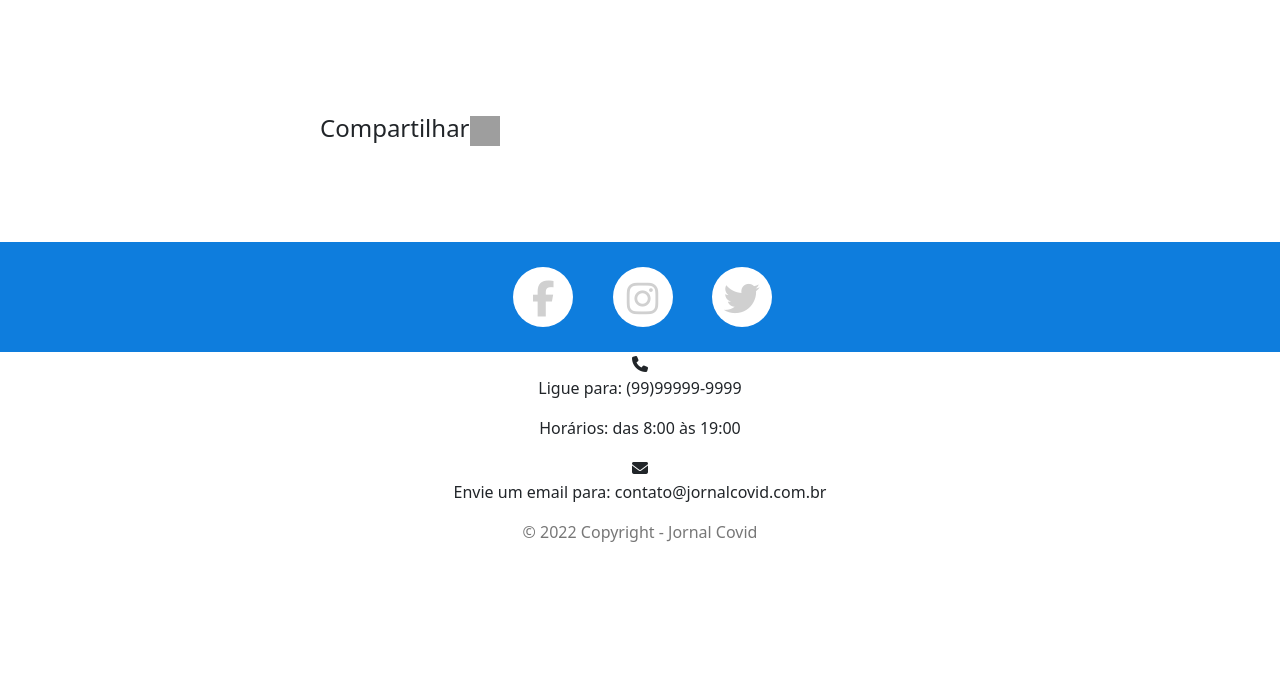
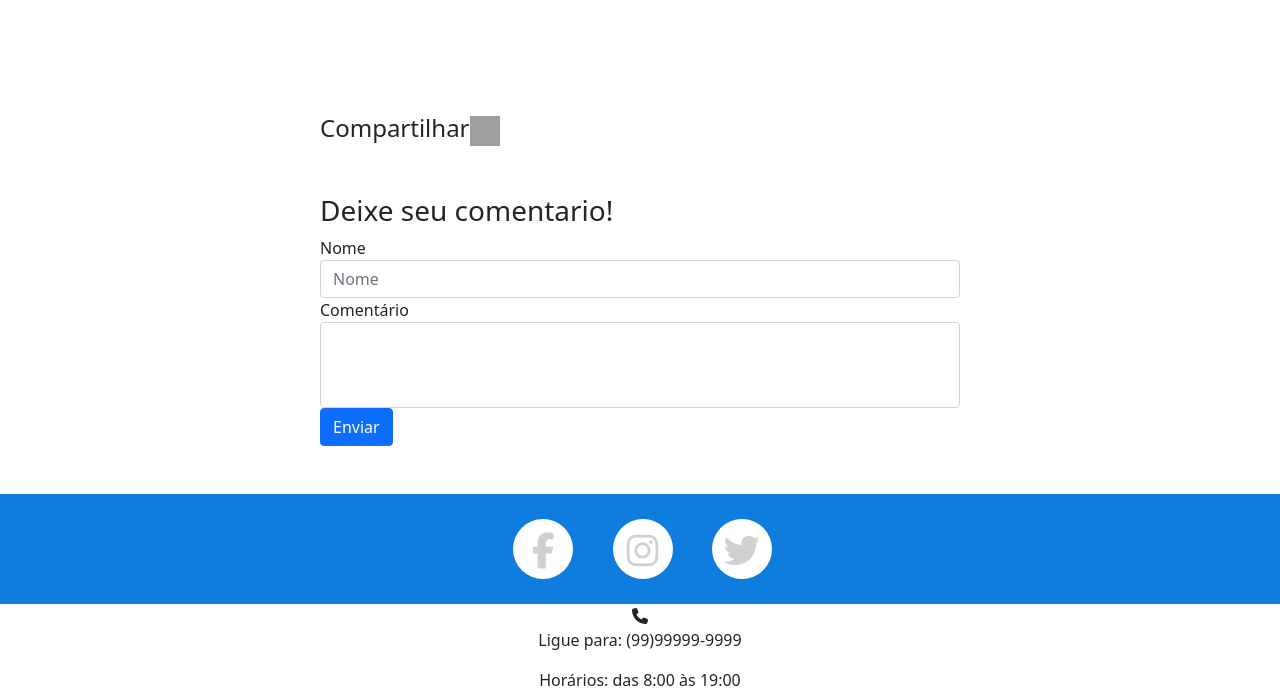
Before and after one commit to allystor/Covid-jornal, a Flask app: template application/view/templates/Noticia.html in a window 1280 px wide. Shown: the part 138-828 px from the top of the page. Before the commit the page ends 680 px from the top, so only its background shows below. Run offline with Flask 2, Linux system fonts and the light colour scheme; the template is opened without the code that fills it, so the values that code supplies are empty; some libraries are stand-ins or nearby versions; grey boxes are pictures that could not be loaded.

Commit message:
adiconando comentários

```diff
--- a/application/model/dao/__init__.py
+++ b/application/model/dao/__init__.py
@@ -0,0 +1,3 @@
+from application.model.dao.comentario_dao import ComentarioDAO
+
+ComentarioDAO = ComentarioDAO()
--- a/application/view/templates/Noticia.html
+++ b/application/view/templates/Noticia.html
@@ -41,9 +41,7 @@
         {% for bandeira in bandeiras_list %}
         <div class="dropdown mt-3">
         <img style="width: 25px" src="{{bandeira.get_bandeira()}}">
-          <a href="{{url_for('Estado', id=bandeira.get_id())}}"class="btn btn-primary">
-            {{bandeira.get_titulo()}}
-          </a>
+          <a href="{{url_for('Estado', id=bandeira.get_id())}}"class="btn btn-primary">{{bandeira.get_titulo()}}</a>
         </div>
         {% endfor %}
       </div>
@@ -59,6 +57,33 @@
                     <p class="font-weight-bold fs-4">{{noticias.get_conteudo()}}</p>
                     <p class="font-weight-bold fs-4 my-5"> Compartilhar<a href="#"><img src="/static/img/share.svg" height="30" width="30" class="m-left"></a></p>
                 </div>
+            </div>
+            <div class="comentario">
+                <h3>Deixe seu comentario!</h3>
+                <form action="{{url_for('comentarios')}}" method="POST">
+                    <div class="form-group">
+                        <label for="exampleFormControlInput1">Nome</label>
+                        <input type="text" class="form-control" id="exampleFormControlInput1" placeholder="Nome">
+                    </div>
+                    <div class="form-group">
+                        <label for="exampleFormControlTextarea1">Comentário</label>
+                        <textarea class="form-control" id="exampleFormControlTextarea1" rows="3" style="resize: none;"></textarea>
+                    </div>
+                    <button type="submit" class="btn btn-primary">Enviar</button>
+                </form>
+                {% for comentario in comentarios %}
+                <div class="d-flex flex-column">
+                    <div class="d-flex flex-row">
+                        <img src="{{comentario.get_imagem()}}" width="50" height="50" class="m-right">
+                        <div class="d-flex flex-column">
+                            <p class="font-weight-bold fs-4">{{comentario.get_usuario()}}</p>
+                            <p class="fs-4">{{comentario.get_conteudo()}}</p>
+                        </div>
+                    </div>
+                    <div class="d-flex flex-row">
+                        <p class="fs-4">{{comentario.get_data()}}</p>
+                    </div>
+                {% endfor %}
             </div>
         </div>
         </main>
```
Also changed, not shown: application/controller/noticia_controller.py (+17 -3 lines), application/model/dao/comentario_dao.py (added, +9 -0 lines), application/model/entity/comentario_entity.py (added, +15 -0 lines).
